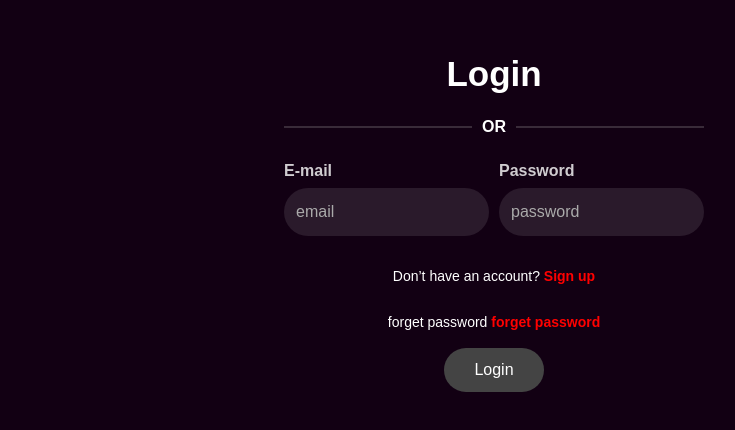
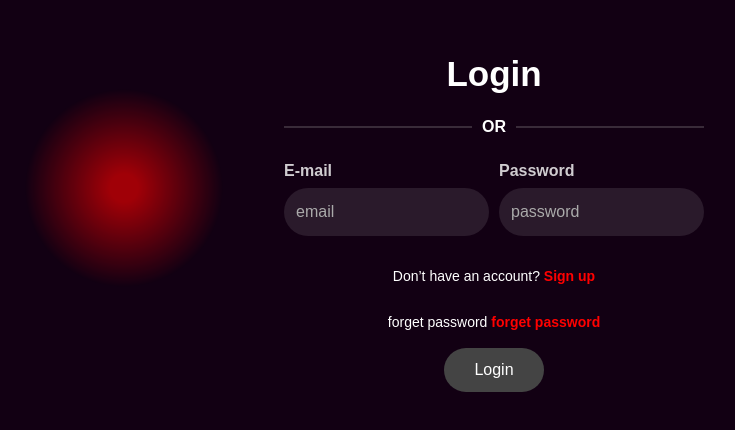
Before and after one commit to islam121212/Roomify_Front, an Angular app: page /login in a window 1280 px wide. Shown: the part 178-608 px from the top of the page, without its empty margins (146-881 px from the left). Built offline with nearby package versions, Linux system fonts and the light colour scheme.

Commit message:
last edit on login page

```diff
--- a/src/app/pages/login/login.component.css
+++ b/src/app/pages/login/login.component.css
@@ -14,6 +14,7 @@ body {
   justify-content: center;
   align-items: center;
   height: 100vh;
+  overflow: hidden;
 }
 
 /* Container */
@@ -22,6 +23,8 @@ body {
   padding: 40px;
   background-color: transparent;
   text-align: center;
+  position: relative;
+  z-index: 1;
 }
 
 /* Title */
@@ -29,16 +32,6 @@ body {
   font-size: 35px;
   font-weight: bold;
   margin-bottom: 20px;
-}
-
-/* Google Login */
-.google-login {
-  margin-bottom: 20px;
-  font-size: 40px;
-}
-
-.google-link {
-  text-decoration: none;
 }
 
 /* Divider */
@@ -95,9 +88,37 @@ input::placeholder {
   color: #aaa;
 }
 
-.error {
-  color: red;
-  font-size: 11px;
+/* Error Message - Stylish */
+.error-message {
+  background-color: rgba(255, 0, 0, 0.15);
+  color: #ff0000;
+  padding: 10px 15px;
+  border-radius: 12px;
+  border: 1.5px solid #ff4d4d;
+  font-weight: bold;
+  font-size: 14px;
+  margin-top: 15px;
+  box-shadow: 0 0 10px rgba(255, 0, 0, 0.3);
+  display: flex;
+  align-items: center;
+  gap: 10px;
+  animation: fadeIn 0.4s ease forwards;
+}
+
+.error-message::before {
+  content: "⚠️";
+  font-size: 18px;
+}
+
+@keyframes fadeIn {
+  from {
+    opacity: 0;
+    transform: translateY(-10px);
+  }
+  to {
+    opacity: 1;
+    transform: translateY(0);
+  }
 }
 
 /* Signup link */
@@ -128,3 +149,25 @@ input::placeholder {
 .submit-btn:hover {
   background-color: #666;
 }
+
+/* Animated ball background */
+.animated-ball {
+  position: fixed;
+  top: 50%;
+  left: 50%;
+  width: 200px;
+  height: 200px;
+  background: radial-gradient(circle, rgba(255, 0, 0, 0.6) 10%, rgba(255, 0, 0, 0) 70%);
+  border-radius: 50%;
+  animation: moveBall 50s infinite alternate ease-in-out;
+  pointer-events: none;
+  z-index: 0;
+}
+
+@keyframes moveBall {
+  0% { top: 10%; left: 10%; }
+  25% { top: 80%; left: 20%; }
+  50% { top: 50%; left: 90%; }
+  75% { top: 20%; left: 70%; }
+  100% { top: 90%; left: 40%; }
+}
--- a/src/app/pages/login/login.component.html
+++ b/src/app/pages/login/login.component.html
@@ -7,6 +7,8 @@
   <link rel="stylesheet" href="style.css" />
 </head>
 <body>
+  <div class="all">
+    <div class="animated-ball"></div>
     <div class="container">
       <h2 class="title">Login</h2>
 
@@ -35,14 +37,13 @@
 
         <p class="signup-link">
           forget password <a routerLink="/forget">forget password</a>
-
+        </p>
 
         <p *ngIf="errorMessage" class="error-message">{{ errorMessage }}</p>
 
         <button type="submit" class="submit-btn">Login</button>
       </form>
     </div>
-
-
+  </div>
 </body>
 </html>
```
Lines whose indentation alone changed are shown as unchanged.
